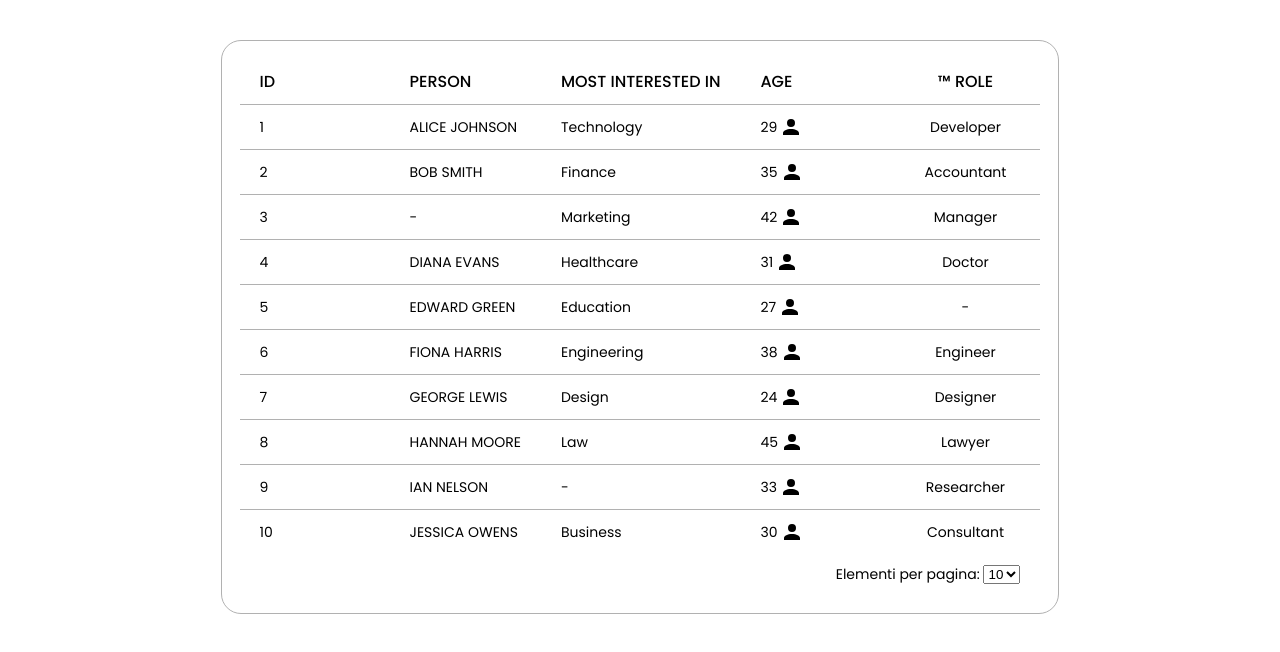
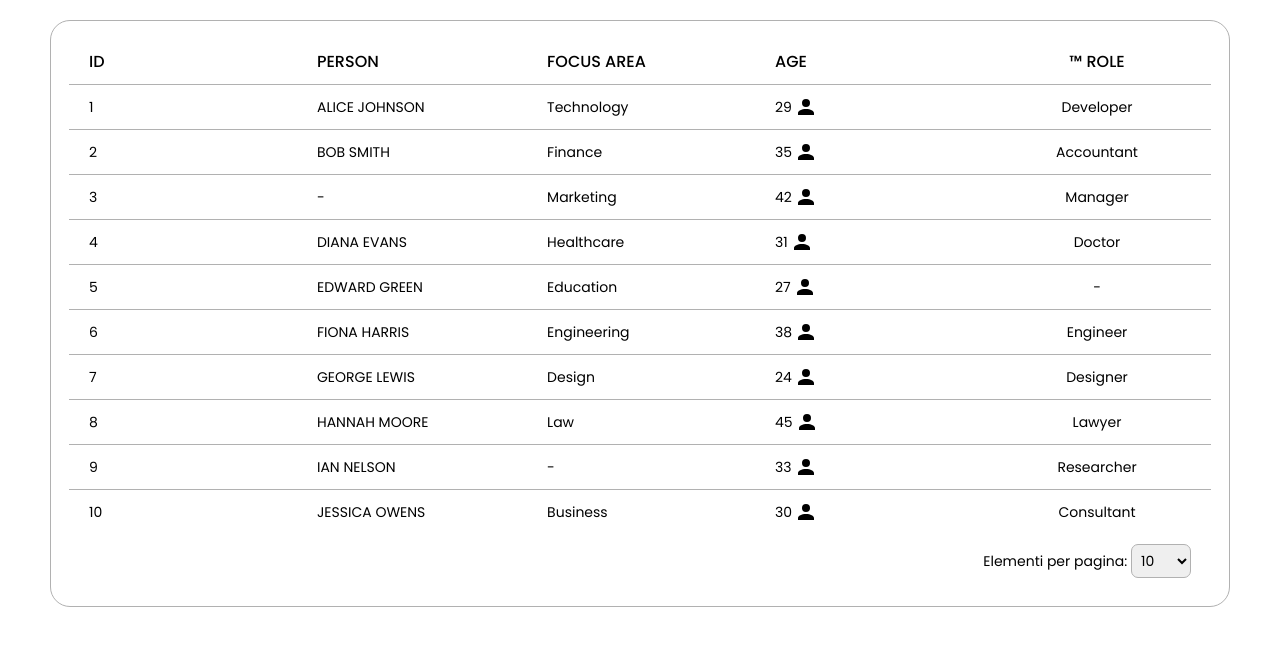
Before and after one commit to Michele-S2001/custom_table, a Nuxt app: page / in a window 1280 px wide. Shown: the top 652 px of the page. Built offline with nearby package versions, Linux system fonts and the light colour scheme.

Commit message:
Styled: IPPSelect & fixed ovweflow problem removing grid container wrapper

```diff
--- a/app.vue
+++ b/app.vue
@@ -33,7 +33,7 @@ const headersToTable: Header[] = [
     value: (arg: Item) => arg?.person?.toUpperCase()
   },
   {
-    title: "Most interested in",
+    title: "Focus area",
     key: "focusArea"
   },
   {
@@ -81,8 +81,6 @@ const headersToTable: Header[] = [
 }
 
 .app_container {
-  display: grid;
-  place-items: center;
-  margin-top: 4rem;
+  margin: 2rem 5rem;
 }
 </style>
--- a/components/TableGlobal.vue
+++ b/components/TableGlobal.vue
@@ -37,7 +37,7 @@ const getItemsToDisplay = computed(() => {
   <div class="t-main">
     <section class="t-wrapper">
       <table>
-        <thead :class="{ 'fixedHeader': fixedHeader}" v-if="headers">
+        <thead :class="{ 'fixedHeader': fixedHeader }" v-if="headers">
           <tr>
             <th
               v-for="(header, idx) in headers"
@@ -77,6 +77,7 @@ const getItemsToDisplay = computed(() => {
         <!-- NOTE: per semplificare le cose, questo per ora non è un componente -->
         <label for="itemsPerPage-select">Elementi per pagina: </label>
         <select
+          class="t-IPPSelect"
           v-model="selectedItemsPerPageOption"
           name="itemsPerPageOptions"
           id="itemsPerPage-select"
@@ -94,10 +95,11 @@ const getItemsToDisplay = computed(() => {
   font-size: 1.4rem;
   border: var(--default-table-border);
   border-radius: var(--default-table-border-radius);
+  overflow-x: auto;
 
   .t-wrapper {
     max-height: 550px;
-    overflow-y: auto;
+    overflow: auto;
   }
 
   .t-toolbar {
@@ -105,12 +107,21 @@ const getItemsToDisplay = computed(() => {
     align-items: center;
     justify-content: end;
     padding: var(--default-table-cells-padding);
+
+    .t-IPPSelect {
+      font-size: inherit;
+      font-family: inherit;
+      padding: 5px 15px 5px 5px;
+      border-radius: 0.7rem;
+      border-color: var(--grey);
+    }
   }
 }
 
 table {
   position: relative;
   border-spacing: 0;
+  width: 100%;
 
   thead {
     background-color: var(--white);
```
